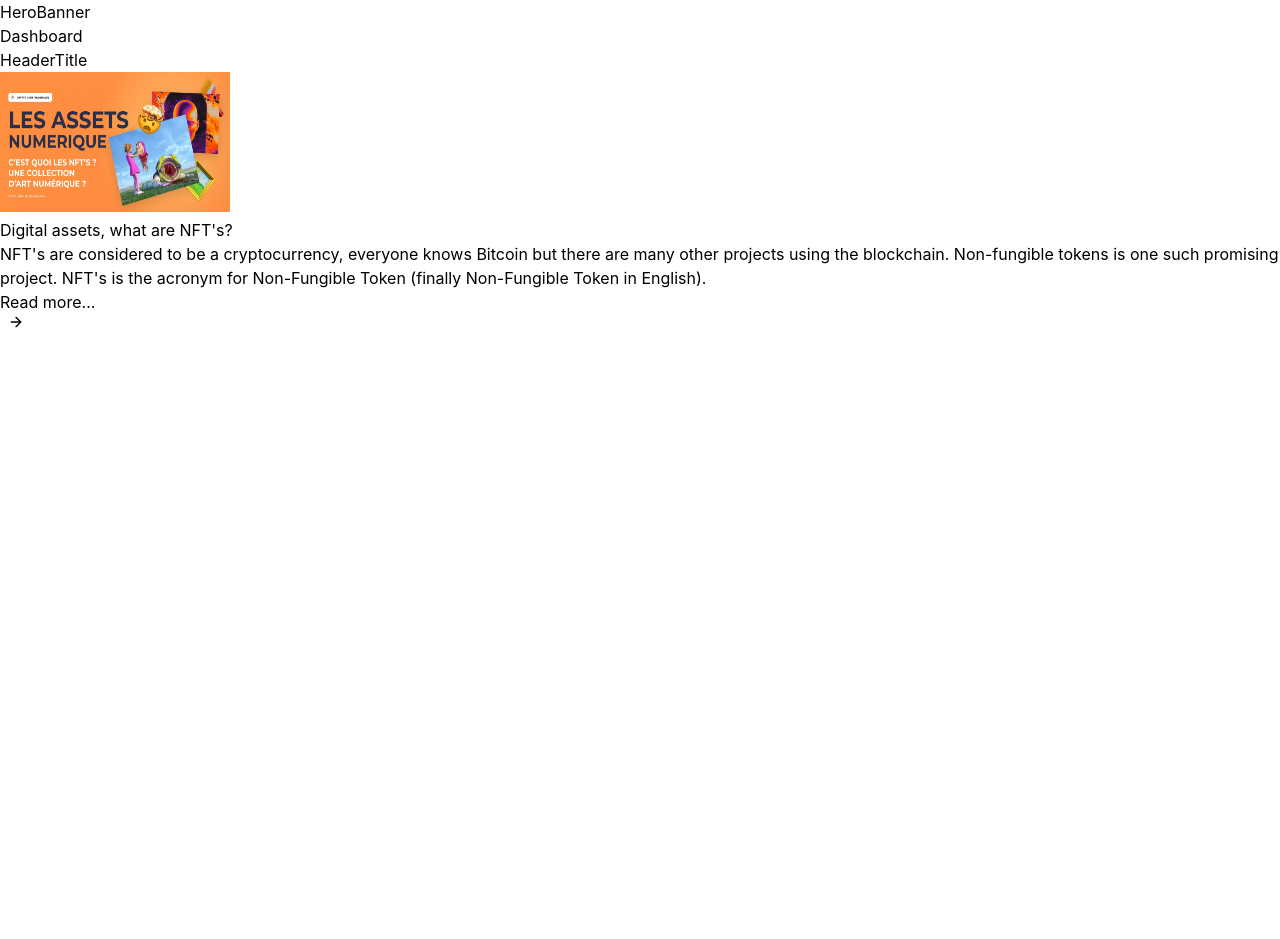
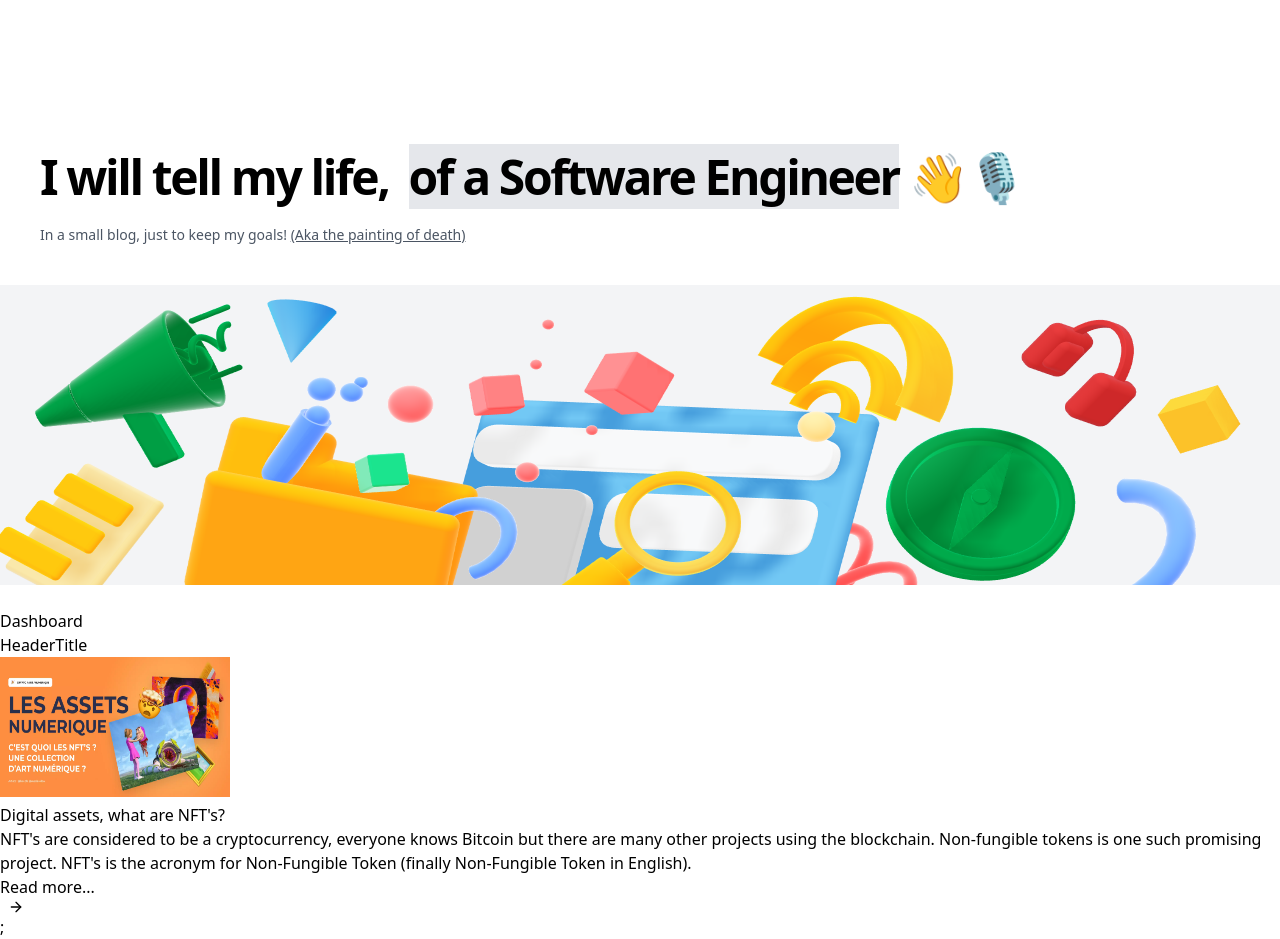
Before and after one commit to abdukhamiddev/next.js-tailwind-blog, a Next.js app: page / in a window 1280 px wide. Before the commit the page ends 800 px from the top, so only its background shows below. Built offline with nearby package versions, Linux system fonts and the light colour scheme; grey boxes are pictures that could not be loaded.

Commit message:
styling herobanner

```diff
--- a/components/HeroBanner.js
+++ b/components/HeroBanner.js
@@ -1,7 +1,45 @@
 import React from 'react';
+import { motion } from 'framer-motion';
+import Image from 'next/image';
 
 const HeroBanner = () => {
-  return <div>HeroBanner</div>;
+  return (
+    <motion.div>
+      <motion.div className="w-full px-10 pt-32 m-auto">
+        <h1 className="pr-10 text-3xl font-bold leading-tight tracking-tighter sm:text-4xl md:text-5xl">
+          <div>
+            I will tell my life, &#160;
+            <span className="inline bg-gray-200">of a Software Engineer</span>
+            &#160;👋🎙
+          </div>
+        </h1>
+        <br />
+        <motion.div className="flex pb-10">
+          <div className="flex-initial">
+            <h2 className="text-sm font-normal text-gray-600">
+              In a small blog, just to keep my goals!{' '}
+              <span className="underline cursor-pointer hover:text-gray-400">
+                (Aka the painting of death)
+              </span>
+            </h2>
+          </div>
+        </motion.div>
+      </motion.div>
+      <motion.div className="w-full">
+        <div className="relative h-[300px] w-full object-cover mb-6 bg-gray-100">
+          <Image
+            src="/static/images/3D_scene_total_8.png"
+            layout="fill"
+            object="cover"
+            priority="true"
+            quality="100"
+            alt="3D scene"
+            className="fixed w-full h-full z-[2] overflow-hidden"
+          />
+        </div>
+      </motion.div>
+    </motion.div>
+  );
 };
 
 export default HeroBanner;
--- a/components/Layout.js
+++ b/components/Layout.js
@@ -1,7 +1,22 @@
 import React from 'react';
 
 const Layout = ({ children, preview }) => {
-  return <div>{children}</div>;
+  return (
+    <>
+      <div>
+        <video
+          src="/static/logovideo.webm"
+          className="rounded-full"
+          height={40}
+          width={50}
+          quality="100"
+          autoPlay
+          loop
+        ></video>
+      </div>
+      <div>{children}</div>;
+    </>
+  );
 };
 
 export default Layout;
--- a/package.json
+++ b/package.json
@@ -9,6 +9,7 @@
     "lint": "next lint"
   },
   "dependencies": {
+    "framer-motion": "^6.2.8",
     "globby": "11",
     "gray-matter": "^4.0.3",
     "next": "12.1.0",
--- a/pages/index.js
+++ b/pages/index.js
@@ -5,12 +5,18 @@ import HeroBanner from '../components/HeroBanner';
 import Layout from '../components/Layout';
 import MoreStories from '../components/More-Stories';
 import { getAllPosts } from '../lib/api';
+import { motion } from 'framer-motion';
 
 export default function Home({ allPosts }) {
   const morePosts = allPosts.slice(0);
   console.log(morePosts);
   return (
-    <div className="">
+    <motion.div
+      className=""
+      initial={{ opacity: 0 }}
+      animate={{ opacity: 1 }}
+      exit={{ opacity: 0 }}
+    >
       <Layout>
         <Head />
         <HeroBanner />
@@ -18,7 +24,7 @@ export default function Home({ allPosts }) {
         <HeaderTitle />
         <MoreStories posts={morePosts} />
       </Layout>
-    </div>
+    </motion.div>
   );
 }
 export async function getStaticProps() {
--- a/pages/posts/[slug].js
+++ b/pages/posts/[slug].js
@@ -14,11 +14,6 @@ export default function Post({ post, preview }) {
 
   return (
     <div>
-      <Layout preview={preview}>
-        {router.isFallback ? (
-          <div>Loading....</div>
-        ) : (
-          <>
       <Head>
         <title>{post.title} | Entrepreneurship study </title>
         <meta name="description" content={post.excerpt} />
@@ -26,12 +21,17 @@ export default function Post({ post, preview }) {
         <meta property="og:title" content="{post.title}" />
         <meta
           property="og:url"
-                content="https://blog.killiancartignies.com"
+          content="http://next-js-tailwind-blog.vercel.app/"
         />
         <meta property="og:type" content="article" />
         <meta property="og:description" content={post.excerpt} />
         <meta property="og:image" content={post.coverImage} />
       </Head>
+      <Layout preview={preview}>
+        {router.isFallback ? (
+          <div>Loading....</div>
+        ) : (
+          <>
             <div>
               <h1>{post.title}</h1>
               <p>{post.excerpt}</p>
--- a/styles/globals.css
+++ b/styles/globals.css
@@ -4,17 +4,19 @@
 
 html,
 body {
-	padding: 0;
-	margin: 0;
-	font-family: -apple-system, BlinkMacSystemFont, Segoe UI, Roboto, Oxygen,
-		Ubuntu, Cantarell, Fira Sans, Droid Sans, Helvetica Neue, sans-serif;
+  padding: 0;
+  margin: 0;
+  font-family: ui-sans-serif, system-ui, -apple-system, 'Segoe UI', Roboto,
+    Ubuntu, Cantarell, 'Noto Sans', sans-serif, BlinkMacSystemFont,
+    'Helvetica Neue', Arial, 'Apple Color Emoji', 'Segoe UI Emoji',
+    'Segoe UI Symbol', 'Noto Color Emoji';
 }
 
 a {
-	color: inherit;
-	text-decoration: none;
+  color: inherit;
+  text-decoration: none;
 }
 
 * {
-	box-sizing: border-box;
+  box-sizing: border-box;
 }
```
Also changed, not shown: 2 other files (tests, documents, lock files or other folders). Lines whose indentation alone changed are shown as unchanged.
